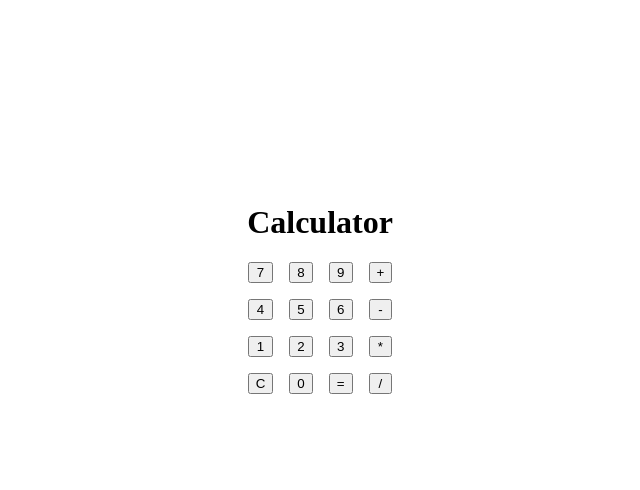
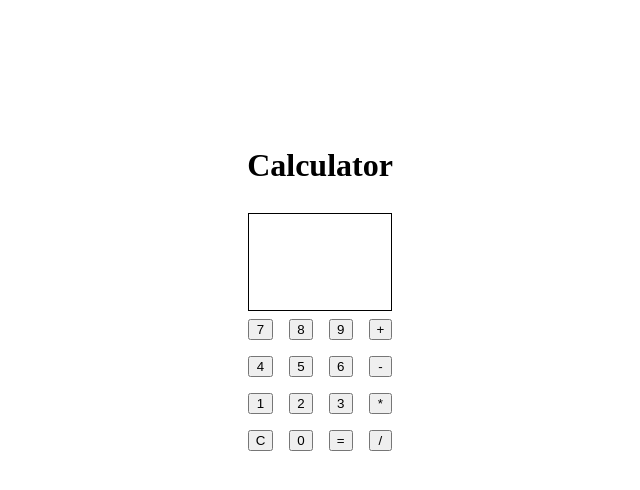
Before and after one commit to thaibhoang/calculator, a plain HTML site: page index.html in a window 1280 px wide. Shown: the whole page, without its empty margins (320-960 px from the left). Drawn offline with Linux system fonts and the light colour scheme.

Commit message:
update css-style

```diff
--- a/style.css
+++ b/style.css
@@ -17,3 +17,11 @@ body {
     flex-direction: column;
     gap: 1rem;
 }
+
+.screen {
+    text-align: end;
+    padding: 0.5rem;
+    margin: 0.5rem 0;
+    min-height: 5rem;
+    border: 1px solid black;
+}
```
